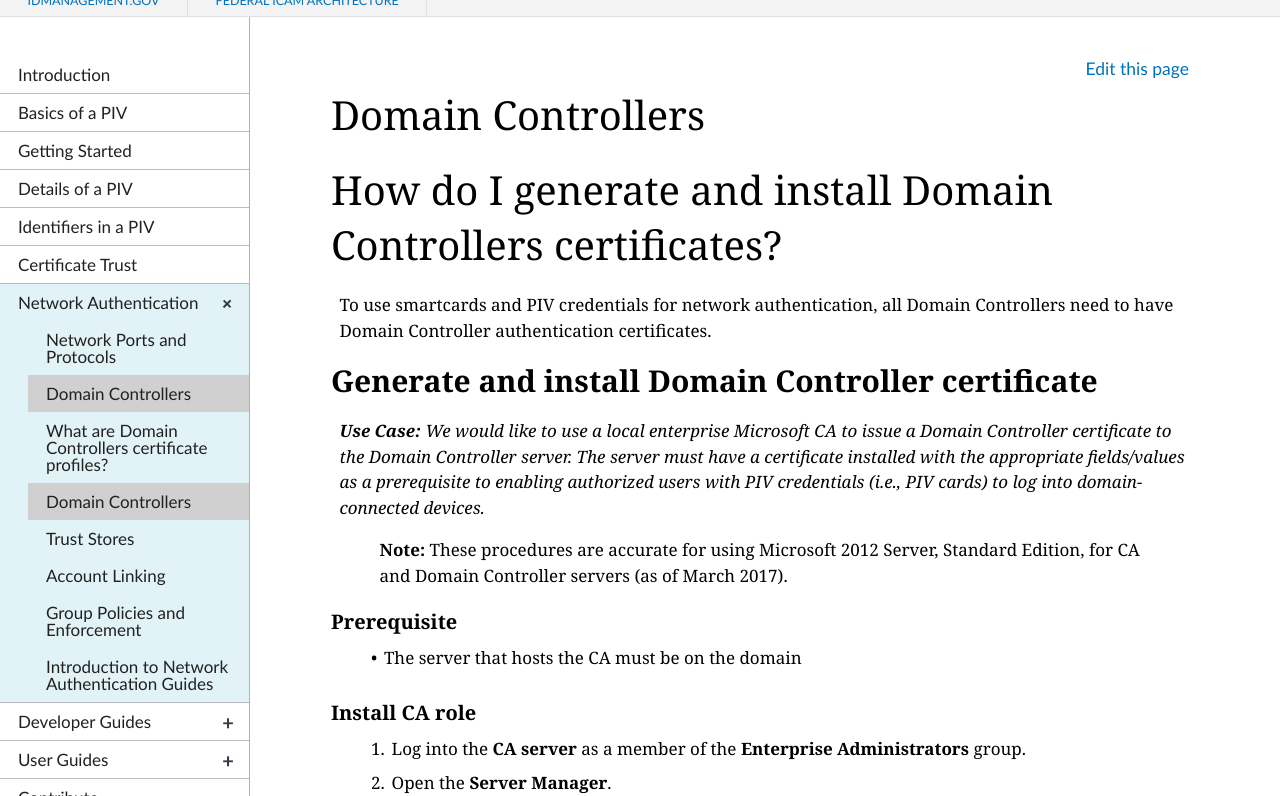
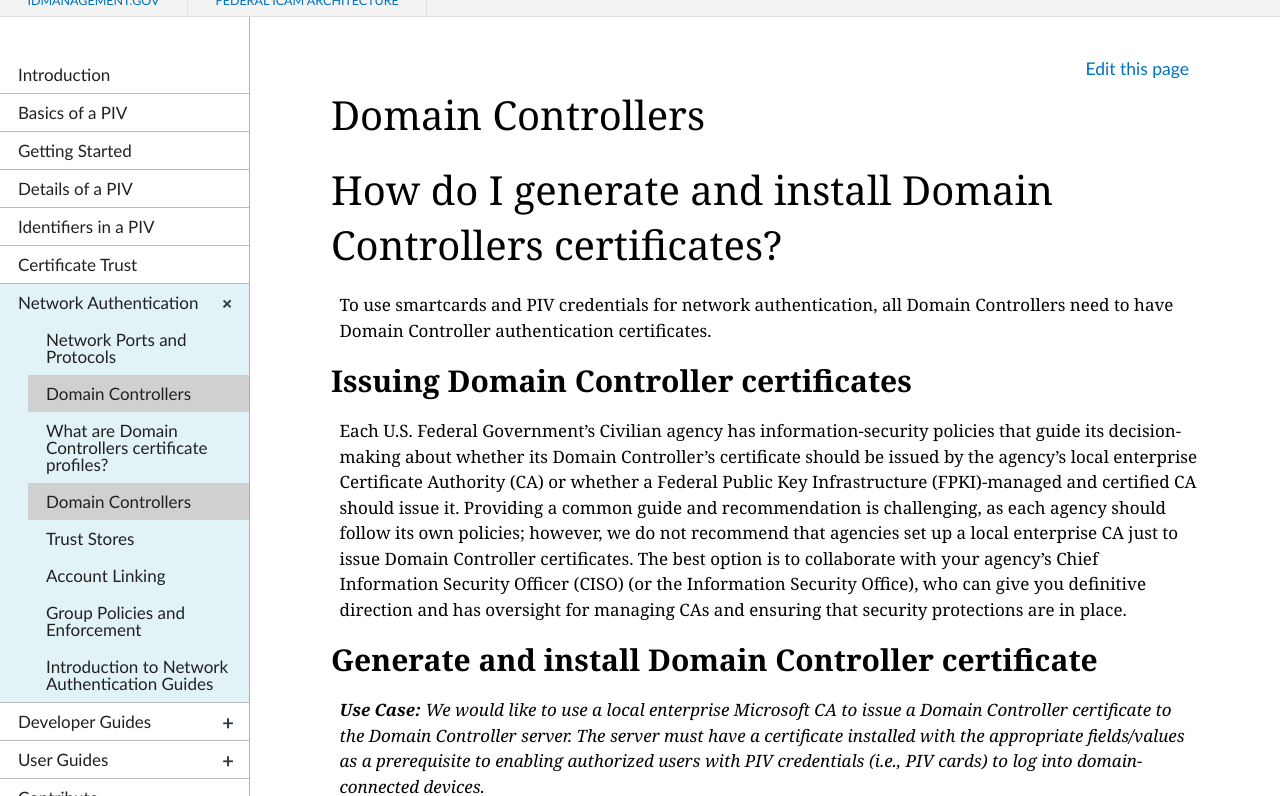
Before and after one commit to GSA/piv-guides, a Jekyll site: the page built from _networkconfig/2b_domaincontrollers.md, in a window 1280 px wide and 900 px high, cut to the strip 104-900 px from the top of the window. Built offline with Jekyll 4.4.1, drawn with Linux system fonts in a browser that asks for light colours; nearby versions of some CDN libraries.

Commit message:
Update 2b_domaincontrollers.md

```diff
--- a/_networkconfig/2b_domaincontrollers.md
+++ b/_networkconfig/2b_domaincontrollers.md
@@ -7,6 +7,10 @@
 # How do I generate and install Domain Controllers certificates?
 
 To use smartcards and PIV credentials for network authentication, all Domain Controllers need to have Domain Controller authentication certificates.
+
+## Issuing Domain Controller certificates
+
+Each U.S. Federal Government's Civilian agency has information-security policies that guide its decision-making about whether its Domain Controller's <!-- More than one DC? More than one certificate possible? -->certificate should be issued by the agency's local enterprise Certificate Authority (CA) or whether a Federal Public Key Infrastructure (FPKI)-managed and certified CA should issue it. Providing a common guide and recommendation is challenging, as each agency should follow its own policies; however, we do not recommend that agencies set up a local enterprise CA just to issue Domain Controller certificates. The best option is to collaborate with your agency's Chief Information Security Officer (CISO) (or the Information Security Office), who can give you definitive direction and has oversight for managing CAs and ensuring that security protections are in place.
 
 ## Generate and install Domain Controller certificate
 
```
